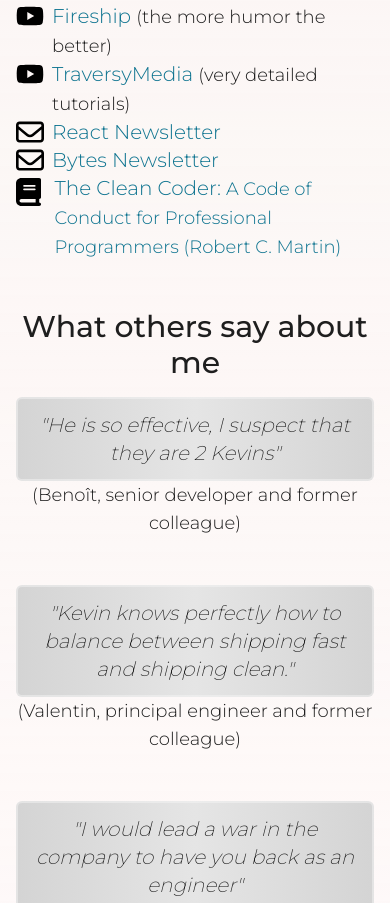
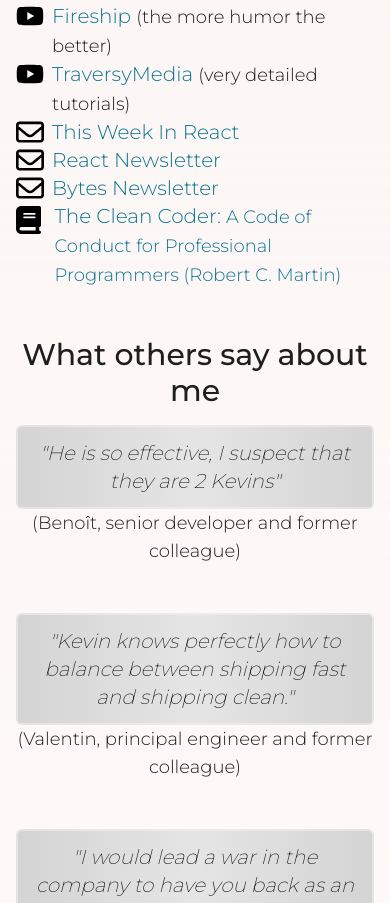
Before and after one commit to KevinHerklotz/my-website, a Next.js app: page / in a window 390 px wide. Shown: the part 3260-4163 px from the top of the page. Built offline with nearby package versions, Linux system fonts and the light colour scheme.

Commit message:
add new newsletter

```diff
--- a/package.json
+++ b/package.json
@@ -5,7 +5,6 @@
   "scripts": {
     "dev": "next dev",
     "build": "pnpm test && next build && pnpm check_links",
-    "prebuild": "",
     "check_links": "linkinator .next/server/app/index.html --skip '(\\.(svg|css|js|woff2|ico))|_next/image|www\\.ricardo\\.ch|www\\.linkedin\\.com'",
     "start": "next start",
     "lint": "next lint",
--- a/src/app/page.tsx
+++ b/src/app/page.tsx
@@ -265,6 +265,24 @@
               />
               <span>
                 <a
+                  href="https://thisweekinreact.com/"
+                  className="text-cyan-700 hover:opacity-70"
+                  target="_blank"
+                >
+                  This Week In React
+                </a>
+              </span>
+            </li>
+            <li className="flex align-top">
+              <Image
+                src="/envelope.svg"
+                alt="Email icon"
+                className="mr-2 h-7 w-7 sm:h-9 sm:w-9"
+                width={1}
+                height={1}
+              />
+              <span>
+                <a
                   href="https://reactnewsletter.com/"
                   className="text-cyan-700 hover:opacity-70"
                   target="_blank"
```
Also changed, not shown: 1 other file (tests, documents, lock files or other folders).
